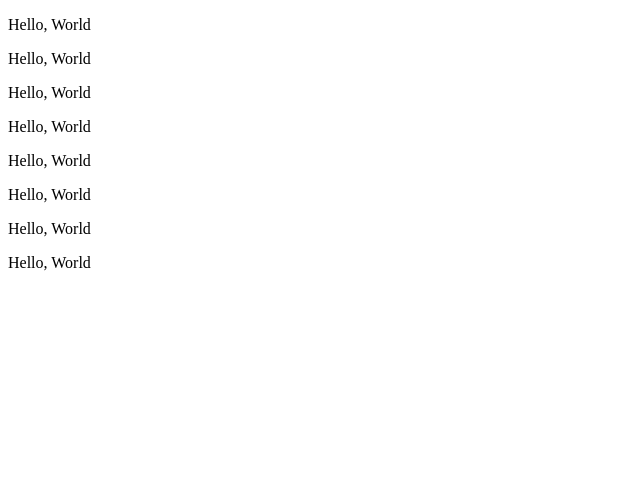
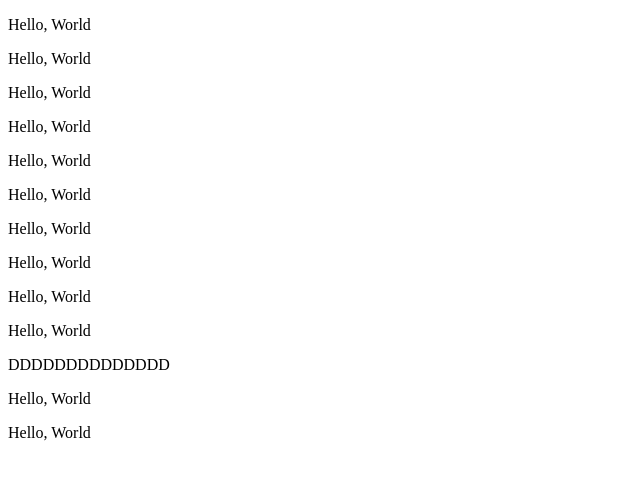
Before and after one commit to SergeyVN86/test, a plain HTML site: page index.html in a window 1280 px wide. Shown: the whole page, without its empty margins (0-640 px from the left). Drawn offline with Linux system fonts and the light colour scheme.

Commit message:
new branch

```diff
--- a/index.html
+++ b/index.html
@@ -15,5 +15,10 @@
     <p>Hello, World</p>
     <p>Hello, World</p>
     <p>Hello, World</p>
+    <p>Hello, World</p>
+    <p>Hello, World</p>
+    <p>DDDDDDDDDDDDDD</p>
+    <p>Hello, World</p>
+    <p>Hello, World</p>
 
 </html>
```
